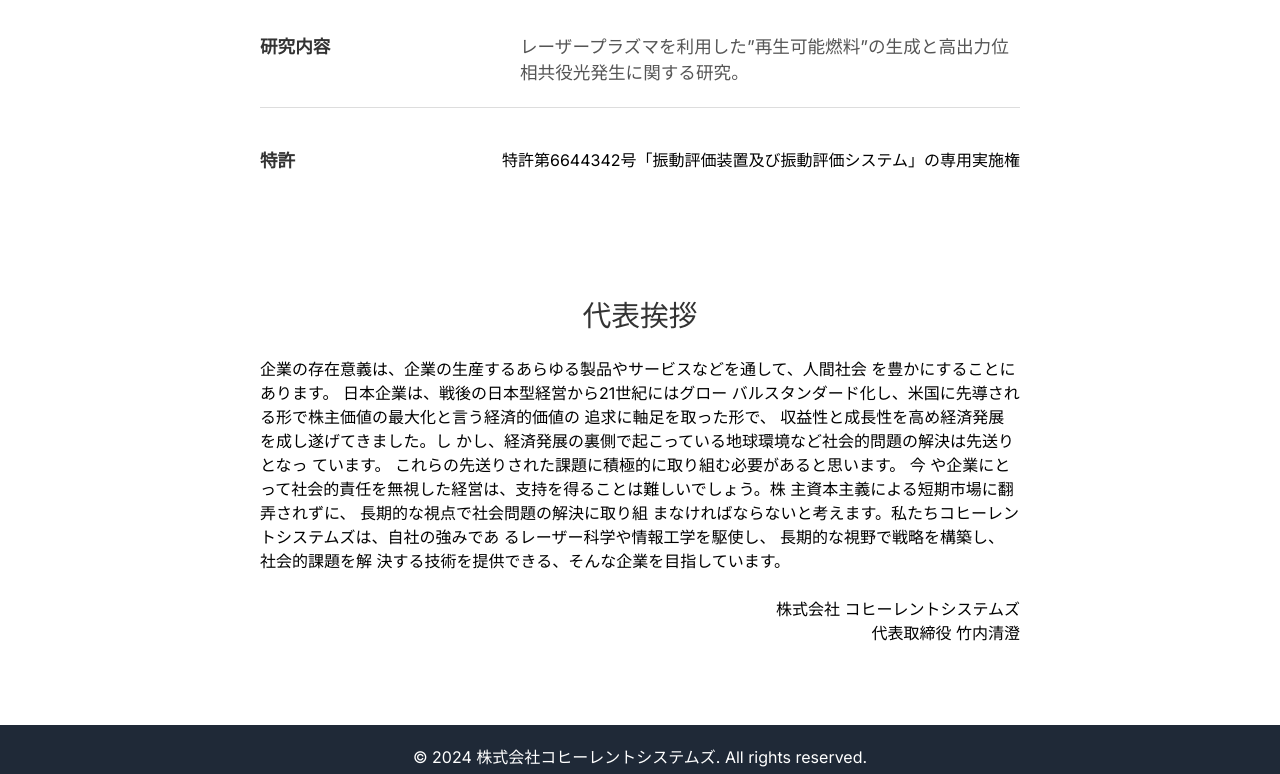
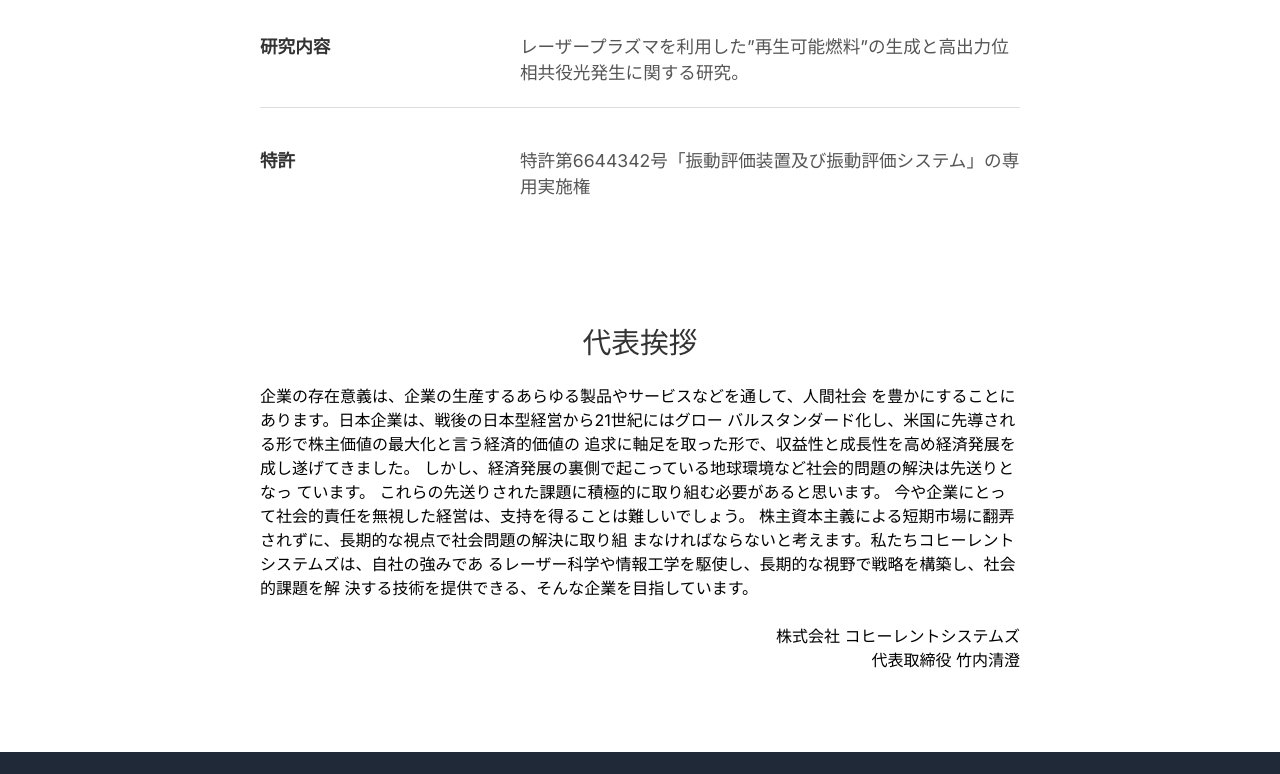
Before and after one commit to yukitchen01/coherent-systems, a Next.js app: page /about in a window 1280 px wide. Shown: the part 1914-2688 px from the top of the page. Built offline with nearby package versions, Linux system fonts and the light colour scheme; a web font is replaced by a local one.

Commit message:
Update page.tsx
Fixed type

```diff
--- a/app/about/page.tsx
+++ b/app/about/page.tsx
@@ -53,7 +53,7 @@
             客員教授、大阪大学招聘教授等を歴任。
             2022 年 4 月取締役兼レーザープラズマ応用研究所（大阪大学レーザー科学研究所との産学
             共同研究）所長に就任。現在、河南科技大(Henan university of Science and Technology)、
-            材料科学与工程学院 河南省招聘研究員、先进材料研究所客員教授。レーザー学会所属。
+            材料科学与工程学院 河南省招聘研究員、先進材料研究所客員教授。レーザー学会所属。
             </p>
             {/* <br/>
             <p>主な研究開発分野:</p>
@@ -130,22 +130,22 @@
 
         <section className={styles.section}>
         <p className={styles.title}>特許</p>
-        <p>特許第6644342号「振動評価装置及び振動評価システム」の専用実施権</p>
+        <p className={styles.content}>特許第6644342号「振動評価装置及び振動評価システム」の専用実施権</p>
         </section>
       </div>
 
         <div className={styles.companyOverview}>
             <h2>代表挨拶</h2>
             <p>企業の存在意義は、企業の生産するあらゆる製品やサービスなどを通して、人間社会
-                を豊かにすることにあります。 日本企業は、戦後の日本型経営から21世紀にはグロー
+                を豊かにすることにあります。日本企業は、戦後の日本型経営から21世紀にはグロー
                 バルスタンダード化し、米国に先導される形で株主価値の最大化と言う経済的価値の
-                追求に軸足を取った形で、 収益性と成長性を高め経済発展を成し遂げてきました。し
-                かし、経済発展の裏側で起こっている地球環境など社会的問題の解決は先送りとなっ
-                ています。 これらの先送りされた課題に積極的に取り組む必要があると思います。 今
-                や企業にとって社会的責任を無視した経営は、支持を得ることは難しいでしょう。株
-                主資本主義による短期市場に翻弄されずに、 長期的な視点で社会問題の解決に取り組
+                追求に軸足を取った形で、収益性と成長性を高め経済発展を成し遂げてきました。
+                しかし、経済発展の裏側で起こっている地球環境など社会的問題の解決は先送りとなっ
+                ています。 これらの先送りされた課題に積極的に取り組む必要があると思います。
+                今や企業にとって社会的責任を無視した経営は、支持を得ることは難しいでしょう。
+                株主資本主義による短期市場に翻弄されずに、長期的な視点で社会問題の解決に取り組
                 まなければならないと考えます。私たちコヒーレントシステムズは、自社の強みであ
-                るレーザー科学や情報工学を駆使し、 長期的な視野で戦略を構築し、社会的課題を解
+                るレーザー科学や情報工学を駆使し、長期的な視野で戦略を構築し、社会的課題を解
                 決する技術を提供できる、そんな企業を目指しています。
             </p>
         <br/>
```
